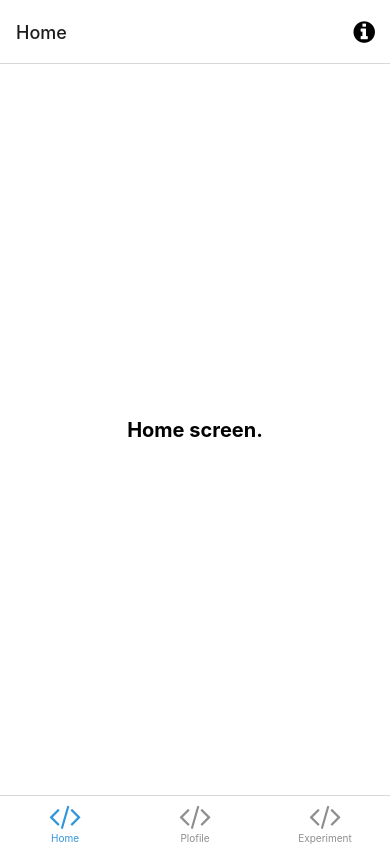
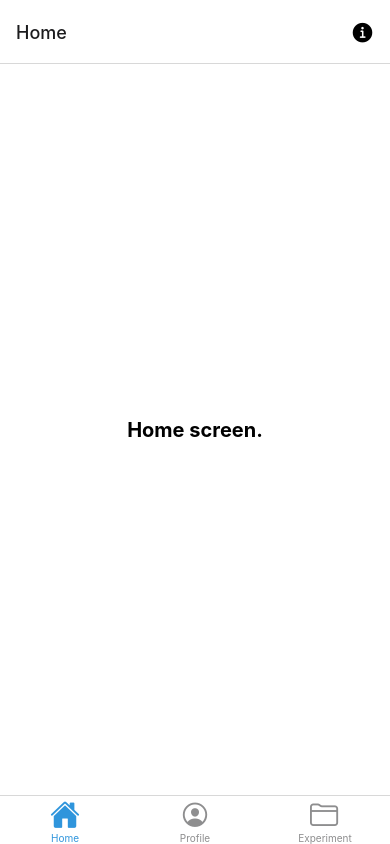
Before and after one commit to kotaitos/BysenseApp, a React Native app: screen /Home in a window 390 px wide. Built offline with nearby package versions, Linux system fonts and the light colour scheme; what expo-linking would draw is missing.

Commit message:
:recycle:plofile -> profile.:+1:swich icon design.

```diff
--- a/navigation/LinkingConfiguration.ts
+++ b/navigation/LinkingConfiguration.ts
@@ -20,9 +20,9 @@ const linking: LinkingOptions<RootStackParamList> = {
               HomeScreen: 'home',
             },
           },
-          Plofile: {
+          Profile: {
             screens: {
-              PlofileScreen: 'plofile',
+              ProfileScreen: 'profile',
             },
           },
           Experiment: {
--- a/navigation/index.tsx
+++ b/navigation/index.tsx
@@ -3,7 +3,7 @@
  * https://reactnavigation.org/docs/getting-started
  *
  */
-import { FontAwesome } from '@expo/vector-icons';
+import { Ionicons } from '@expo/vector-icons';
 import { createBottomTabNavigator } from '@react-navigation/bottom-tabs';
 import { NavigationContainer, DefaultTheme, DarkTheme } from '@react-navigation/native';
 import { createNativeStackNavigator } from '@react-navigation/native-stack';
@@ -15,7 +15,7 @@ import useColorScheme from '../hooks/useColorScheme';
 import ModalScreen from '../screens/ModalScreen';
 import NotFoundScreen from '../screens/NotFoundScreen';
 import HomeScreen from '../screens/HomeScreen';
-import PlofileScreen from '../screens/PlofileScreen';
+import ProfileScreen from '../screens/ProfileScreen';
 import ExperimentScreen from '../screens/ExperimentScreen';
 import { RootStackParamList, RootTabParamList, RootTabScreenProps } from '../types';
 import LinkingConfiguration from './LinkingConfiguration';
@@ -68,15 +68,15 @@ function BottomTabNavigator() {
         component={HomeScreen}
         options={({ navigation }: RootTabScreenProps<'Home'>) => ({
           title: 'Home',
-          tabBarIcon: ({ color }) => <TabBarIcon name="code" color={color} />,
+          tabBarIcon: ({ focused, color }) => focused ? <TabBarIcon name="home" color={color} /> : <TabBarIcon name="home-outline" color={color} />,
           headerRight: () => (
             <Pressable
               onPress={() => navigation.navigate('Modal')}
               style={({ pressed }) => ({
                 opacity: pressed ? 0.5 : 1,
               })}>
-              <FontAwesome
-                name="info-circle"
+              <Ionicons
+                name="information-circle"
                 size={25}
                 color={Colors[colorScheme].text}
                 style={{ marginRight: 15 }}
@@ -86,11 +86,11 @@ function BottomTabNavigator() {
         })}
       />
       <BottomTab.Screen
-        name="Plofile"
-        component={PlofileScreen}
+        name="Profile"
+        component={ProfileScreen}
         options={{
-          title: 'Plofile',
-          tabBarIcon: ({ color }) => <TabBarIcon name="code" color={color} />,
+          title: 'Profile',
+          tabBarIcon: ({ focused, color }) => focused ? <TabBarIcon name="person-circle" color={color} /> : <TabBarIcon name="person-circle-outline" color={color} />,
         }}
       />
       <BottomTab.Screen
@@ -98,7 +98,7 @@ function BottomTabNavigator() {
         component={ExperimentScreen}
         options={{
           title: 'Experiment',
-          tabBarIcon: ({ color }) => <TabBarIcon name="code" color={color} />,
+          tabBarIcon: ({ focused, color }) => focused ? <TabBarIcon name="folder" color={color} /> : <TabBarIcon name="folder-outline" color={color} />,
         }}
       />
     </BottomTab.Navigator>
@@ -109,8 +109,8 @@ function BottomTabNavigator() {
  * You can explore the built-in icon families and icons on the web at https://icons.expo.fyi/
  */
 function TabBarIcon(props: {
-  name: React.ComponentProps<typeof FontAwesome>['name'];
+  name: React.ComponentProps<typeof Ionicons>['name'];
   color: string;
 }) {
-  return <FontAwesome size={30} style={{ marginBottom: -3 }} {...props} />;
+  return <Ionicons size={30} style={{ marginBottom: -3 }} {...props} />;
 }
--- a/screens/PlofileScreen.tsx
+++ b/screens/ProfileScreen.tsx
@@ -6,7 +6,7 @@ import { Text, View } from '../components/Themed';
 export default function TabOneScreen() {
   return (
     <View style={styles.container}>
-      <Text style={styles.title}>Plofile screen.</Text>
+      <Text style={styles.title}>Profile screen.</Text>
     </View>
   );
 }
--- a/types.tsx
+++ b/types.tsx
@@ -26,7 +26,7 @@ export type RootStackScreenProps<Screen extends keyof RootStackParamList> = Nati
 
 export type RootTabParamList = {
   Home: undefined;
-  Plofile: undefined;
+  Profile: undefined;
   Experiment: undefined;
 };
 
```
